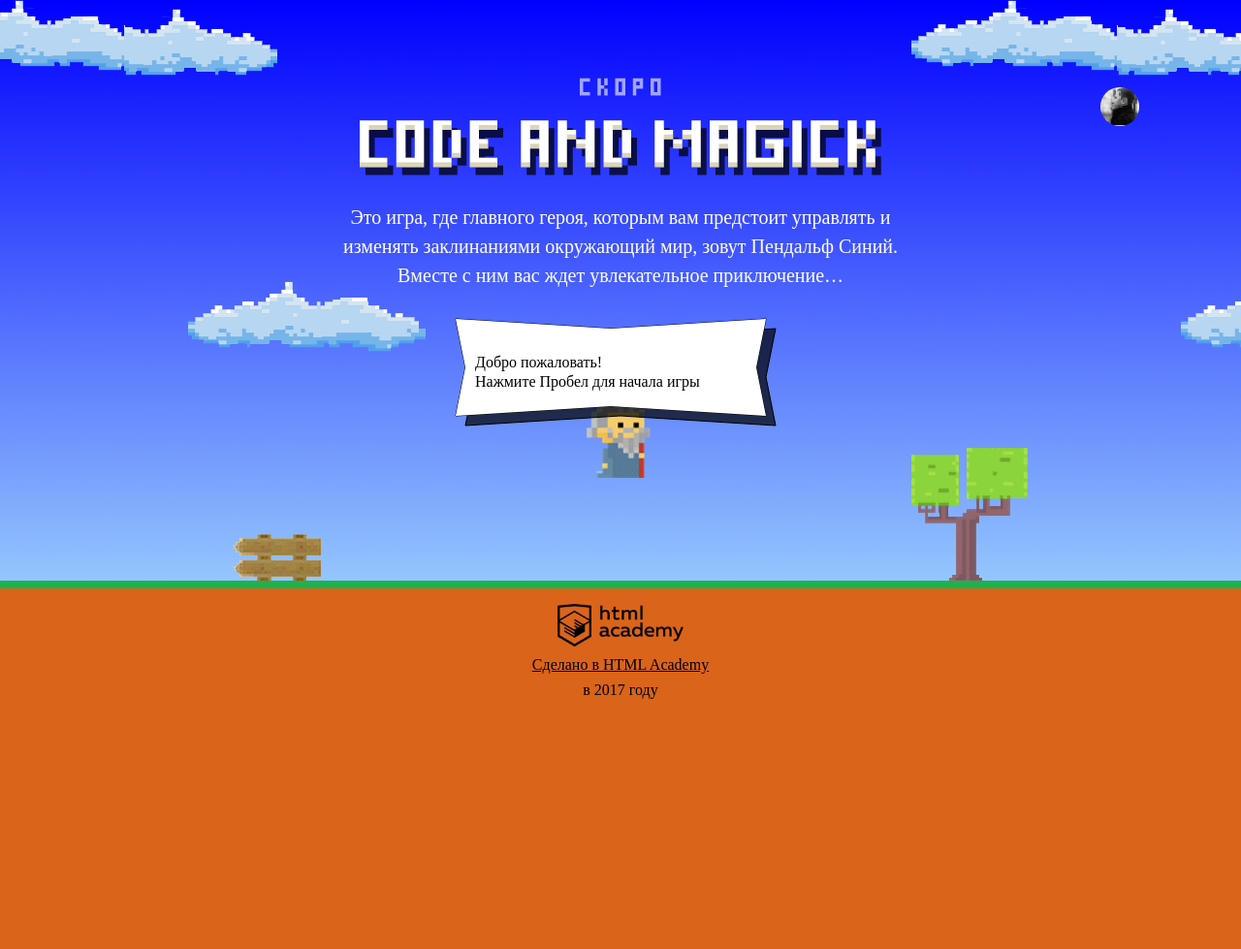
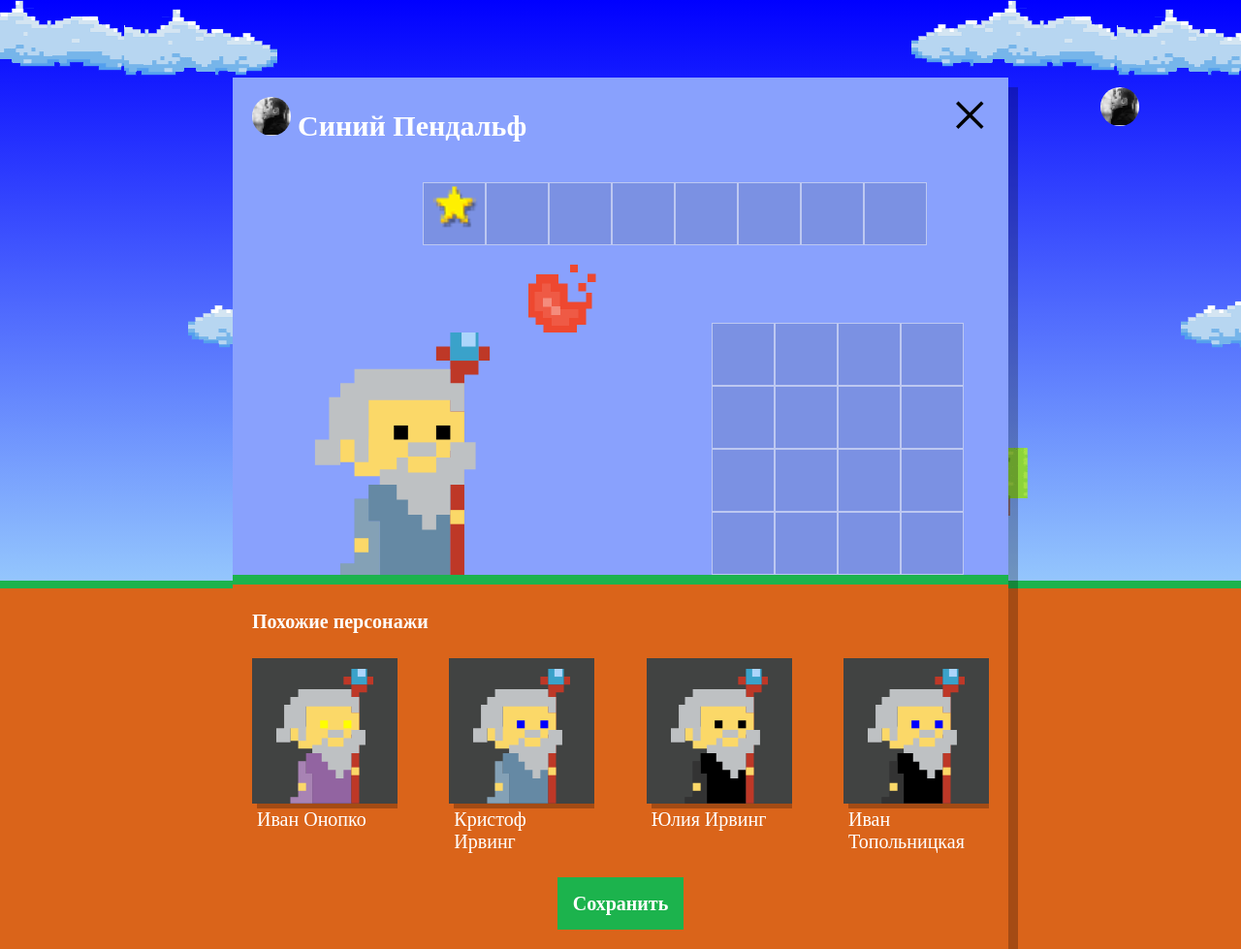
Before and after one commit to dantorde/296985-code-and-magick-20, a website: page index.html in a window 1280 px wide. Shown: the whole page at 97% size. Before the commit the page ends 800 px from the top, so only its background shows below. Drawn offline with Linux system fonts and the light colour scheme; a web font is replaced by a local one.

Commit message:
создание персонажей

```diff
--- a/index.html
+++ b/index.html
@@ -206,6 +206,7 @@
   }
 </script>
 
+<script src="js/setup.js"></script>
 <script src="js/stat.js"></script>
 <script src="js/game.js"></script>
 
--- /dev/null
+++ b/js/setup.js
@@ -0,0 +1,86 @@
+'use strict';
+
+var Wizard = {
+  NAMES: ['Иван', 'Хуан Себастьян', 'Мария', 'Кристоф', 'Виктор', 'Юлия', 'Люпита', 'Вашингтон'],
+  SURNAMES: ['да Марья', 'Верон', 'Мирабелла', 'Вальц', 'Онопко', 'Топольницкая', 'Нионго', 'Ирвинг']
+};
+
+var COATCOLORS = [
+  'rgb(101, 137, 164)',
+  'rgb(241, 43, 107)',
+  'rgb(146, 100, 161)',
+  'rgb(56, 159, 117)',
+  'rgb(215, 210, 55)',
+  'rgb(0, 0, 0)'
+];
+
+var EYESCOLORS = ['black', 'red', 'blue', 'yellow', 'green'];
+
+var COUNT_WIZARDS = 4;
+
+var setupBlock = document.querySelector('.setup');
+setupBlock.classList.remove('hidden');
+
+/**
+ * генерация случайного элемента массива
+ * @param {array} array - массив
+ * @return {string} - случайный элемент массива
+ */
+var getRandomValue = function (array) {
+  return array[Math.floor(Math.random() * array.length)];
+};
+
+/**
+* генерация массива объявлений
+* @param {number} count - длина массива
+* @return {array} - массив
+*/
+var createWizards = function (count) {
+  var wizard = [];
+  for (var i = 0; i < count; i++) {
+    wizard[i] = {
+      name: getRandomValue(Wizard.NAMES) + ' ' + getRandomValue(Wizard.SURNAMES),
+      coatColor: getRandomValue(COATCOLORS),
+      eyesColor: getRandomValue(EYESCOLORS),
+    };
+  }
+  return wizard;
+};
+
+/**
+ * создание метки на основе template
+ * @param {object} item - элемент
+ * @return {element} - элемент
+ */
+var createWizardCard = function (item) {
+  var wizardTemplate = document.querySelector('#similar-wizard-template')
+  .content.querySelector('.setup-similar-item');
+  var wizardCard = wizardTemplate.cloneNode(true);
+  var label = wizardCard.querySelector('.setup-similar-label');
+  label.textContent = item.name;
+  var coat = wizardCard.querySelector('.wizard-coat');
+  coat.style.fill = item.coatColor;
+  var eyes = wizardCard.querySelector('.wizard-eyes');
+  eyes.style.fill = item.eyesColor;
+  return wizardCard;
+};
+
+/**
+ * генерация меток на основе созданного массива объявлений
+ * @param {array} dataWizards - массив объктов
+ * @return {object} объект
+ */
+var generateWizard = function (dataWizards) {
+  var wizardsFragment = document.createDocumentFragment();
+  dataWizards.forEach(function (dataWizard) {
+    wizardsFragment.appendChild(createWizardCard(dataWizard));
+  });
+  return wizardsFragment;
+};
+
+var wizardsList = document.querySelector('.setup-similar-list');
+var dataWizards = createWizards(COUNT_WIZARDS);
+wizardsList.appendChild(generateWizard(dataWizards));
+
+var setupSimilar = document.querySelector('.setup-similar');
+setupSimilar.classList.remove('hidden');
```
